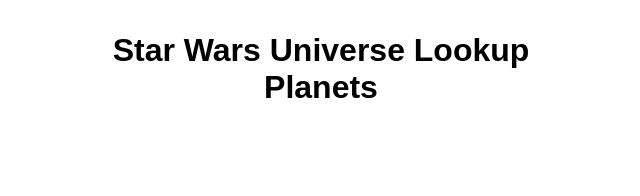
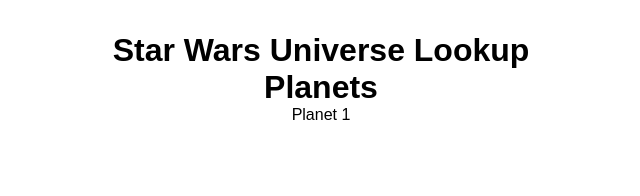
Before and after one commit to yingjieo/guided_project_2, a React (Vite) app in the folder react/: page /planets/1 in a window 1280 px wide. Shown: the top 196 px of the page, without its empty margins (319-959 px from the left). Built offline with nearby package versions, Linux system fonts and the light colour scheme; no server answers.

Commit message:
Added character button and routing based on id

```diff
--- a/react/src/App.jsx
+++ b/react/src/App.jsx
@@ -2,6 +2,8 @@
 import './App.css'
 
 import Characters from "./components/Characters"
+import PlanetPage from "./components/PlanetPage"
+import CharacterPage from './components/CharacterPage'
 
 import {
   BrowserRouter as Router,
@@ -37,8 +39,8 @@
         <Routes>
           <Route path='/' element={<Characters data={data} />} />
           <Route path='/films/:id' element={<h1>Films</h1>}/>
-          <Route path='/characters/:id' element={<h1>Characters</h1>}/>
-          <Route path='/planets/:id' element={<h1>Planets</h1>}/>
+          <Route path='/characters/:id' element={<CharacterPage/>}/>
+          <Route path='/planets/:id' element={<PlanetPage/>}/>
         </Routes>
       </Router>
     </div>
--- /dev/null
+++ b/react/src/components/CharacterButton.jsx
@@ -0,0 +1,15 @@
+import React from 'react';
+import { Link } from 'react-router-dom';
+
+
+const CharacterButton = (props) => {
+    const link = `/characters/${props.data.id}`
+
+    return (
+        <div>
+        <Link to={link}>{props.data.name}</Link>
+        </div>
+    );
+};
+
+export default CharacterButton;
--- a/react/src/components/Characters.jsx
+++ b/react/src/components/Characters.jsx
@@ -1,5 +1,6 @@
 import React from 'react';
 import CharacterPage from './CharacterPage';
+import CharacterButton from './CharacterButton';
 
 
 const Characters = (props) => {
@@ -8,7 +9,7 @@
         <>
             {
                 props.data.map((character) => (
-                    <CharacterPage data = {character}  />
+                    <CharacterButton data = {character}  />
 
                 ))
             }
--- a/react/src/components/PlanetPage.jsx
+++ b/react/src/components/PlanetPage.jsx
@@ -1,2 +1,15 @@
 import React from 'react';
-import { useParams } from 'react-router-rom';
+import { useParams } from 'react-router-dom';
+
+
+const PlanetPage = () => {
+    const { id } = useParams();
+    return (
+        <>
+            <h1>Planets</h1>
+            <p> Planet {id} </p>
+        </>
+    );
+};
+
+export default PlanetPage;
```
